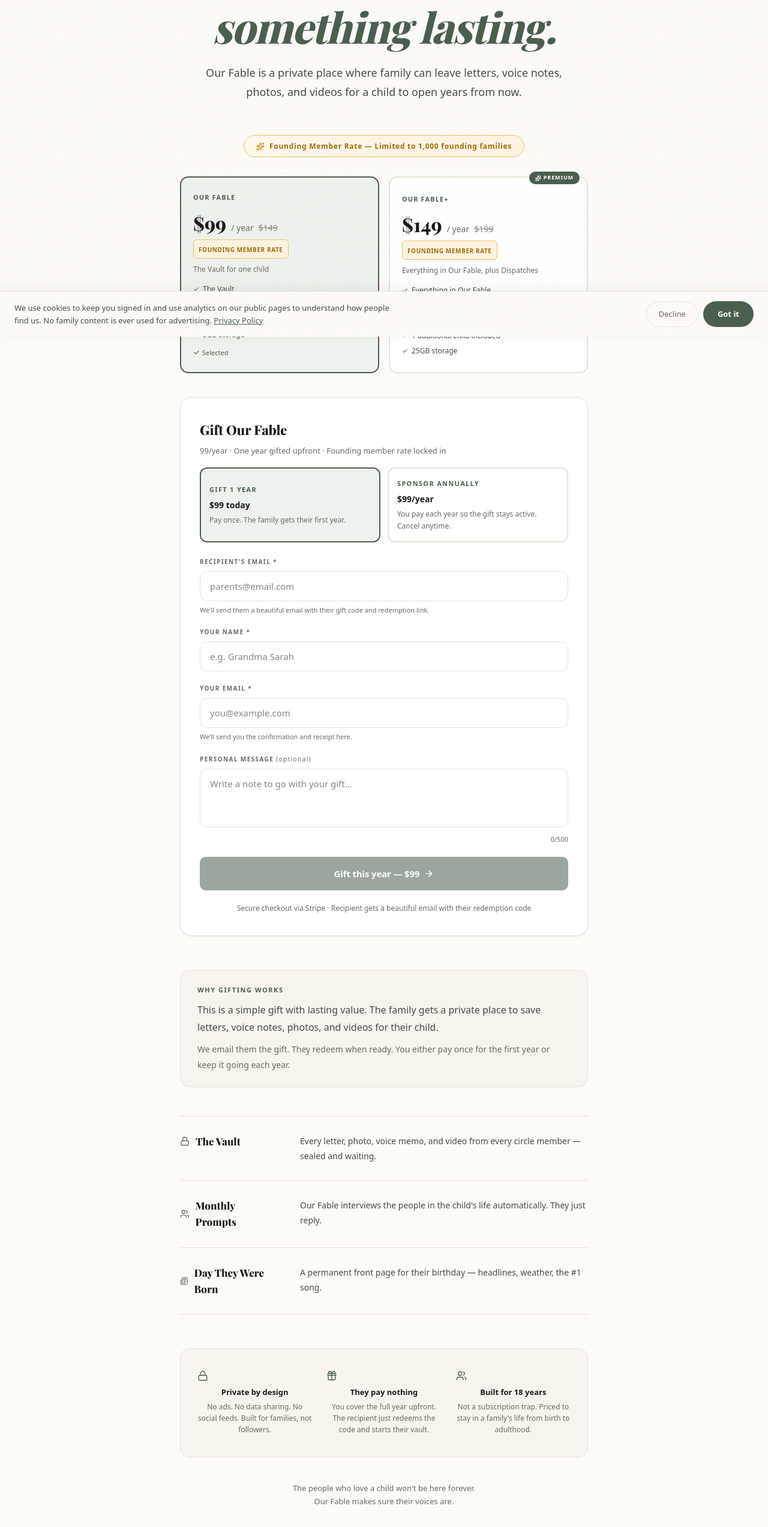
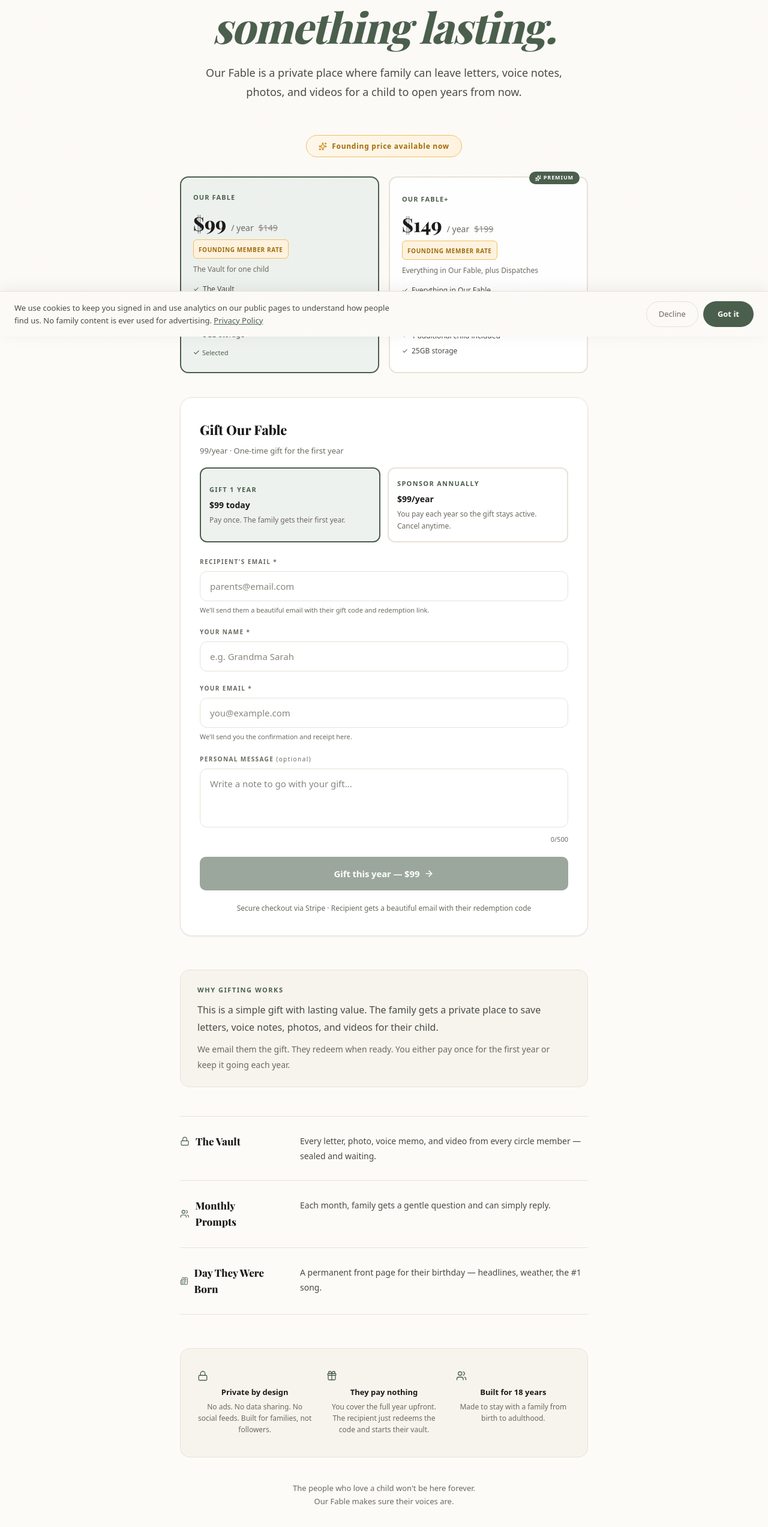
Before and after one commit to MiloBrownAgent/ourfable, a Next.js app: page /gift in a window 1280 px wide. Shown: the part 239-2784 px from the top of the page at 60% size. Built offline with nearby package versions, Linux system fonts and the light colour scheme; no server answers.

Commit message:
refactor: simplify gift page copy for clarity

```diff
--- a/src/app/gift/GiftClient.tsx
+++ b/src/app/gift/GiftClient.tsx
@@ -84,7 +84,7 @@ export default function GiftClient() {
 
   const FEATURES = [
     { icon: Lock, title: "The Vault", body: "Every letter, photo, voice memo, and video from every circle member — sealed and waiting." },
-    { icon: Users, title: "Monthly Prompts", body: "Our Fable interviews the people in the child's life automatically. They just reply." },
+    { icon: Users, title: "Monthly Prompts", body: "Each month, family gets a gentle question and can simply reply." },
     { icon: Newspaper, title: "Day They Were Born", body: "A permanent front page for their birthday — headlines, weather, the #1 song." },
   ];
 
@@ -139,7 +139,7 @@ export default function GiftClient() {
         <div style={{ textAlign: "center", marginBottom: 32, animation: "revealUp 0.5s ease 0.18s both" }}>
           <div style={{ display: "inline-flex", alignItems: "center", gap: 8, background: "linear-gradient(135deg, #FFF8EC, #FFF3E0)", border: "1px solid #F0C060", borderRadius: 100, padding: "8px 20px" }}>
             <Sparkles size={14} color="#C8890A" strokeWidth={2} />
-            <span style={{ fontSize: 12, fontWeight: 700, color: "#A06B08", letterSpacing: "0.06em" }}>Founding Member Rate — Limited to 1,000 founding families</span>
+            <span style={{ fontSize: 12, fontWeight: 700, color: "#A06B08", letterSpacing: "0.06em" }}>Founding price available now</span>
           </div>
         </div>
 
@@ -205,7 +205,7 @@ export default function GiftClient() {
         {/* Gift form */}
         <div className="card" style={{ padding: "36px 32px", marginBottom: 56, animation: "revealUp 0.5s ease 0.24s both" }}>
           <h2 style={{ fontFamily: "var(--font-playfair)", fontSize: 22, fontWeight: 700, color: "var(--text)", marginBottom: 6 }}>Gift {tier.name}</h2>
-          <p style={{ fontSize: 13, color: "var(--text-3)", marginBottom: 18 }}>{giftMode === "annual_sponsorship" ? `${tier.annualPrice}/year · Annual sponsorship · Renews yearly until cancelled` : `${tier.annualPrice}/year · One year gifted upfront · Founding member rate locked in`}</p>
+          <p style={{ fontSize: 13, color: "var(--text-3)", marginBottom: 18 }}>{giftMode === "annual_sponsorship" ? `${tier.annualPrice}/year · Annual sponsorship · Renews yearly until cancelled` : `${tier.annualPrice}/year · One-time gift for the first year`}</p>
           <div style={{ display: "grid", gridTemplateColumns: "1fr 1fr", gap: 12, marginBottom: 24 }}>
             <button type="button" onClick={() => setGiftMode("one_year")} style={{ padding: "16px 14px", borderRadius: 12, border: `2px solid ${giftMode === "one_year" ? "var(--green)" : "var(--border)"}`, background: giftMode === "one_year" ? "var(--green-light)" : "#fff", textAlign: "left", cursor: "pointer" }}>
               <p style={{ margin: "0 0 6px", fontSize: 11, fontWeight: 700, letterSpacing: "0.12em", textTransform: "uppercase", color: "var(--green)" }}>Gift 1 year</p>
@@ -350,7 +350,7 @@ export default function GiftClient() {
             <div>
               <Users size={18} color="var(--green)" strokeWidth={1.75} style={{ marginBottom: 8 }} />
               <p style={{ fontSize: 13, fontWeight: 600, color: "var(--text)", marginBottom: 4 }}>Built for 18 years</p>
-              <p style={{ fontSize: 12, color: "var(--text-3)", lineHeight: 1.6 }}>Not a subscription trap. Priced to stay in a family&apos;s life from birth to adulthood.</p>
+              <p style={{ fontSize: 12, color: "var(--text-3)", lineHeight: 1.6 }}>Made to stay with a family from birth to adulthood.</p>
             </div>
           </div>
         </div>
```
